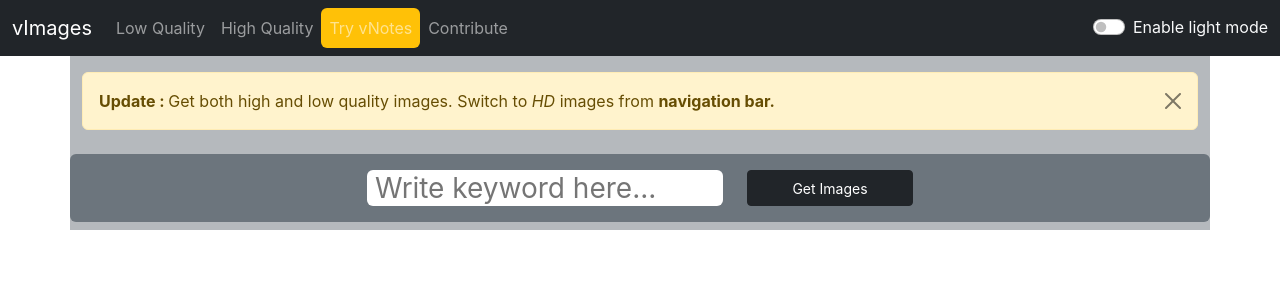
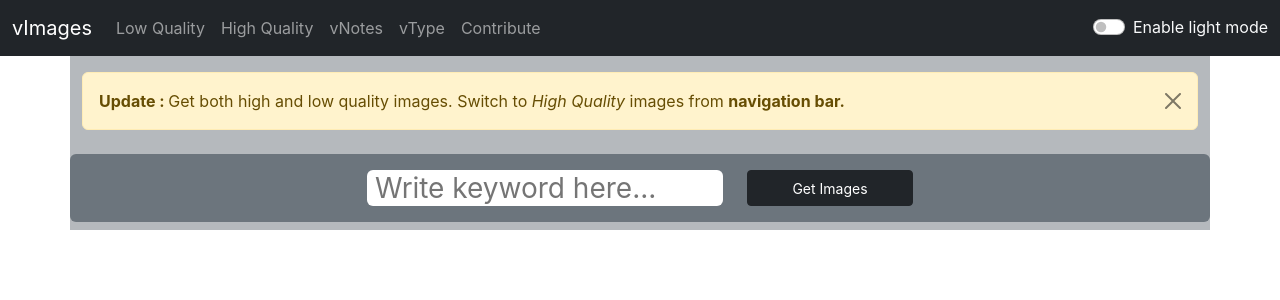
Before and after one commit to Vishesh-Pandey/v-images, a React (Create React App) app: page /low in a window 1280 px wide. Shown: the top 300 px of the page. Built offline with nearby package versions, Linux system fonts and the light colour scheme.

Commit message:
using same component for low and high quality images

```diff
--- a/src/App.js
+++ b/src/App.js
@@ -1,31 +1,29 @@
-import './App.css';
-import Navbar from './components/Navbar';
-import Home from './components/Home';
-import { Route, Routes } from 'react-router-dom';
-import Low from './components/Low';
-import { useState } from 'react';
+import "./App.css";
+import Navbar from "./components/Navbar";
+import Home from "./components/Home";
+import { Route, Routes } from "react-router-dom";
+import { useState } from "react";
 
 function App() {
-
-  const [theme, setTheme] = useState("dark")
+  const [theme, setTheme] = useState("dark");
 
   const changeTheme = () => {
     if (theme === "dark") {
-      setTheme("light")
+      setTheme("light");
+    } else {
+      setTheme("dark");
     }
-    else {
-      setTheme("dark")
-    }
-
-  }
-
+  };
 
   return (
     <>
       <Navbar changeTheme={changeTheme} theme={theme} />
       <Routes>
-        <Route path="/low" element={<Low quality="low" theme={theme} />} />
-        <Route path="/v-images" element={<Home quality="high" theme={theme} />} />
+        <Route path="/low" element={<Home quality="low" theme={theme} />} />
+        <Route
+          path="/v-images"
+          element={<Home quality="high" theme={theme} />}
+        />
       </Routes>
     </>
   );
--- a/src/components/Home.js
+++ b/src/components/Home.js
@@ -1,30 +1,44 @@
-import React, { useState } from 'react'
-import ImageItem from './ImageItem'
+import React, { useState } from "react";
+import ImageItem from "./ImageItem";
+import imageNotFound from "./imageNotFound.gif";
 
 function Home(props) {
-
-    const [text, setText] = useState("")
-    const [imageArray, setImageArray] = useState([])
+  const [text, setText] = useState("");
+  const [imageArray, setImageArray] = useState([]);
 
   const getImage = async () => {
-        const url = `https://api.unsplash.com/search/photos?query=${(text === "") ? "random" : text}&client_id=CUoMn8YRFJuKjER5BQdzrVCGIwM1PTeACLuWWZGfzwg`;
+    const url = `https://api.unsplash.com/search/photos?query=${
+      text === "" ? "random" : text
+    }&client_id=CUoMn8YRFJuKjER5BQdzrVCGIwM1PTeACLuWWZGfzwg`;
     let data = await fetch(url);
     let parsedData = await data.json();
+
+    if (parsedData.results.length == 0) {
+      setImageArray([
+        { urls: { regular: imageNotFound, thumb: imageNotFound } },
+      ]);
+    } else {
       setImageArray(parsedData.results);
     }
+  };
 
   const handleOnChange = (event) => {
-        setText(event.target.value)
-    }
+    setText(event.target.value);
+  };
 
   return (
     <>
       <div className="container bg-secondary bg-opacity-50 py-2">
-
         <div className="row my-2">
           <div className="col">
-                        <div className="alert alert-warning alert-dismissible fade show" role="alert">
-                            <strong>Update : </strong> Get both high and low quality images. Switch to <i>Low Quality</i> images from <b>navigation bar. </b>
+            <div
+              className="alert alert-warning alert-dismissible fade show"
+              role="alert"
+            >
+              <strong>Update : </strong> Get both high and low quality images.
+              Switch to{" "}
+              <i>{`${props.quality == "low" ? " High" : "low"} Quality`}</i>{" "}
+              images from <b>navigation bar. </b>
               <button
                 type="button"
                 className="btn-close"
@@ -35,16 +49,30 @@ function Home(props) {
           </div>
         </div>
 
-
-                <div className="row bg-secondary py-3 rounded" >
+        <div className="row bg-secondary py-3 rounded">
           <div className="col-lg-6 h-50 m-auto">
             <div className="row">
               <div className="col-8">
-                                <input className='w-100 h-100 fs-3 px-2 rounded border-0' type="text" value={text} onChange={handleOnChange} placeholder='Write keyword here...' />
+                <input
+                  className="w-100 h-100 fs-3 px-2 rounded border-0"
+                  type="text"
+                  value={text}
+                  onChange={handleOnChange}
+                  placeholder="Write keyword here..."
+                />
               </div>
               <div className="col-4 position-relative">
-                                <button className="btn btn-dark btn-sm w-100 h-100" onClick={getImage}>Get Images</button>
-                                <span className={`${props.quality === "high" ? "position-absolute" : "d-none"} top-0 start-75 translate-middle badge rounded-pill bg-danger px-2`}>
+                <button
+                  className="btn btn-dark btn-sm w-100 h-100"
+                  onClick={getImage}
+                >
+                  Get Images
+                </button>
+                <span
+                  className={`${
+                    props.quality === "high" ? "position-absolute" : "d-none"
+                  } top-0 start-75 translate-middle badge rounded-pill bg-danger px-2`}
+                >
                   HD
                   <span className="visually-hidden">unread messages</span>
                 </span>
@@ -54,18 +82,24 @@ function Home(props) {
         </div>
 
         <div className="row text-center">
-                    {
-                        imageArray.map((element) => {
-                            return <div className="col-md-4" key={element.urls.regular}>
-                                <ImageItem rawUrl={element.urls.regular} quality={props.quality} />
+          {imageArray.map((element) => {
+            return (
+              <div className="col-md-4" key={element.urls.regular}>
+                <ImageItem
+                  rawUrl={
+                    props.quality == "low"
+                      ? element.urls.thumb
+                      : element.urls.regular
+                  }
+                  quality={props.quality}
+                />
               </div>
-                        })
-                    }
+            );
+          })}
         </div>
-
       </div>
     </>
-    )
+  );
 }
 
-export default Home
+export default Home;
--- a/src/components/Low.js
+++ /dev/null
@@ -1,66 +0,0 @@
-import React, { useState } from 'react'
-import ImageItem from './ImageItem'
-
-function Low(props) {
-
-    const [text, setText] = useState("")
-    const [imageArray, setImageArray] = useState([])
-
-    const getImage = async () => {
-        const url = `https://api.unsplash.com/search/photos?query=${(text === "") ? "random" : text}&client_id=CUoMn8YRFJuKjER5BQdzrVCGIwM1PTeACLuWWZGfzwg`;
-        let data = await fetch(url);
-        let parsedData = await data.json();
-        setImageArray(parsedData.results);
-    }
-
-    const handleOnChange = (event) => {
-        setText(event.target.value)
-    }
-
-    return (
-        <>
-            <div className="container bg-secondary bg-opacity-50 py-2">
-
-                <div className="row my-2">
-                    <div className="col">
-                        <div className="alert alert-warning alert-dismissible fade show" role="alert">
-                            <strong>Update : </strong> Get both high and low quality images. Switch to <i>HD</i> images from <b>navigation bar.</b>
-                            <button
-                                type="button"
-                                className="btn-close"
-                                data-bs-dismiss="alert"
-                                aria-label="Close"
-                            />
-                        </div>
-                    </div>
-                </div>
-
-                <div className="row bg-secondary py-3 rounded" >
-                    <div className="col-lg-6 h-50 m-auto">
-                        <div className="row">
-                            <div className="col-8">
-                                <input className='w-100 h-100 fs-3 px-2 rounded border-0' type="text" value={text} onChange={handleOnChange} placeholder='Write keyword here...' />
-                            </div>
-                            <div className="col-4">
-                                <button className="btn btn-dark btn-sm w-100 h-100" onClick={getImage}>Get Images</button>
-                            </div>
-                        </div>
-                    </div>
-                </div>
-
-                <div className="row text-center">
-                    {
-                        imageArray.map((element) => {
-                            return <div className="col-md-4" key={element.urls.thumb}>
-                                <ImageItem rawUrl={element.urls.thumb} quality={props.quality} />
-                            </div>
-                        })
-                    }
-                </div>
-
-            </div>
-        </>
-    )
-}
-
-export default Low
--- a/src/components/Navbar.js
+++ b/src/components/Navbar.js
@@ -1,30 +1,83 @@
-import React from 'react'
-import { Link } from 'react-router-dom';
+import React from "react";
+import { Link } from "react-router-dom";
 
 function Navbar(props) {
   return (
     <>
-            <nav className={`navbar navbar-${(props.theme === "dark") ? "dark" : "light"} navbar-expand-lg bg-${(props.theme === "dark") ? "dark" : "light"} sticky-top`}>
+      <nav
+        className={`navbar navbar-${
+          props.theme === "dark" ? "dark" : "light"
+        } navbar-expand-lg bg-${
+          props.theme === "dark" ? "dark" : "light"
+        } sticky-top`}
+      >
         <div className="container-fluid">
-                    <Link className="navbar-brand" to="/v-images">vImages</Link>
-                    <button className="navbar-toggler" type="button" data-bs-toggle="collapse" data-bs-target="#navbarSupportedContent" aria-controls="navbarSupportedContent" aria-expanded="false" aria-label="Toggle navigation">
+          <Link className="navbar-brand" to="/v-images">
+            vImages
+          </Link>
+          <button
+            className="navbar-toggler"
+            type="button"
+            data-bs-toggle="collapse"
+            data-bs-target="#navbarSupportedContent"
+            aria-controls="navbarSupportedContent"
+            aria-expanded="false"
+            aria-label="Toggle navigation"
+          >
             <span className="navbar-toggler-icon"></span>
           </button>
           <div className="collapse navbar-collapse" id="navbarSupportedContent">
             <ul className="navbar-nav me-auto mb-2 mb-lg-0">
               <li className="nav-item">
-                                <Link to="/low" className="nav-link" aria-current="page" href="#">Low Quality</Link>
+                <Link
+                  to="/low"
+                  className="nav-link"
+                  aria-current="page"
+                  href="#"
+                >
+                  Low Quality
+                </Link>
               </li>
               <li className="nav-item">
-                                <Link to="/v-images" className="nav-link rounded" aria-current="page" href="#">High Quality</Link>
+                <Link
+                  to="/v-images"
+                  className="nav-link rounded"
+                  aria-current="page"
+                  href="#"
+                >
+                  High Quality
+                </Link>
               </li>
               <li className="nav-item">
-                                <a target="_blank" href="https://vishesh-pandey.github.io/v-notes/" className="nav-link bg-warning rounded" aria-current="page" >Try vNotes</a>
+                <a
+                  target="_blank"
+                  href="https://vishesh-pandey.github.io/v-notes/"
+                  className="nav-link"
+                  aria-current="page"
+                >
+                  vNotes
+                </a>
               </li>
               <li className="nav-item">
-                                <a target="_blank" href="https://github.com/Vishesh-Pandey/v-images" className="nav-link" aria-current="page" >Contribute</a>
+                <a
+                  target="_blank"
+                  href="https://vishesh-pandey.github.io/v-type/"
+                  className="nav-link"
+                  aria-current="page"
+                >
+                  vType
+                </a>
               </li>
-
+              <li className="nav-item">
+                <a
+                  target="_blank"
+                  href="https://github.com/Vishesh-Pandey/v-images"
+                  className="nav-link"
+                  aria-current="page"
+                >
+                  Contribute
+                </a>
+              </li>
             </ul>
             <div className="form-check form-switch">
               <input
@@ -35,15 +88,22 @@ function Navbar(props) {
                 defaultChecked=""
                 onClick={props.changeTheme}
               />
-                            <label className={`form-check-label text-${(props.theme === "light" ? "dark" : "light")}`} htmlFor="flexSwitchCheckChecked">
-                                {(props.theme === "light" ? "Disable light Mode" : "Enable light mode")}
+              <label
+                className={`form-check-label text-${
+                  props.theme === "light" ? "dark" : "light"
+                }`}
+                htmlFor="flexSwitchCheckChecked"
+              >
+                {props.theme === "light"
+                  ? "Disable light Mode"
+                  : "Enable light mode"}
               </label>
             </div>
           </div>
         </div>
       </nav>
     </>
-    )
+  );
 }
 
-export default Navbar
+export default Navbar;
```
Also changed, not shown: src/components/ImageItem.js (+21 -12 lines), src/components/imageNotFound.gif (added), 1 other file (tests, documents, lock files or other folders). Lines whose indentation alone changed are shown as unchanged.
